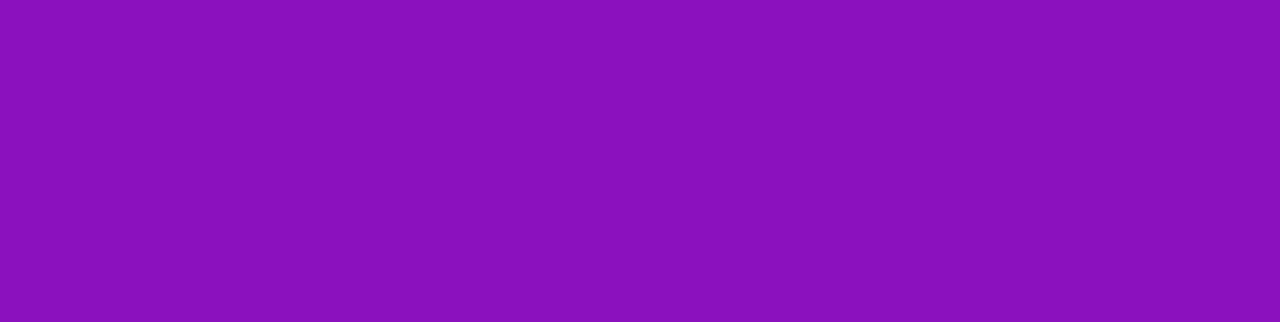
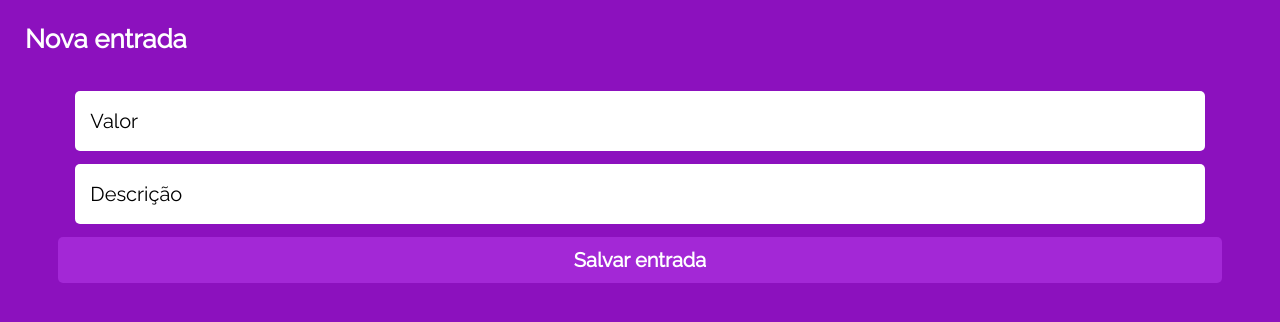
Before and after one commit to patricia270/mywallet-front, a JavaScript app: page /inputs in a window 1280 px wide. Shown: the top 322 px of the page. Built offline with nearby package versions, Linux system fonts and the light colour scheme; a web font is replaced by a local one.

Commit message:
Screen layout new input

```diff
--- a/src/App.js
+++ b/src/App.js
@@ -3,6 +3,7 @@ import GlobalStyle from "./Styles/GlobalStyle";
 import SignUp from "./Pages/SignUp";
 import SignIn from "./Pages/SignIn";
 import Registries from "./Pages/Registries";
+import NewInput from "./Pages/NewInput";
 
 function App() {
   return (
@@ -17,6 +18,9 @@ function App() {
         <Route path='/registries' exact>
           <Registries />
         </Route>
+        <Route path='/inputs' exact>
+          <NewInput />
+        </Route>
       </Switch>
       <GlobalStyle />
     </BrowserRouter>
--- /dev/null
+++ b/src/Pages/NewInput.js
@@ -0,0 +1,33 @@
+import styled from "styled-components";
+import {
+    Header,
+    Form,
+    SessionTitle,
+    Input,
+    ModelButton
+} from "../Styles/StyledComponents";
+
+function NewInput() {
+    return(
+        <>
+            <Header>
+                <SessionTitle>Nova entrada</SessionTitle>
+            </Header>
+            <ContainerNewInput>
+                <Form>
+                    <Input type="number" placeholder="Valor" />
+                    <Input type="text" placeholder="Descrição"/>
+                    <ModelButton>Salvar entrada</ModelButton>
+                </Form>
+            </ContainerNewInput>
+        </>
+    );
+}
+
+export default NewInput;
+
+const ContainerNewInput = styled.div`
+    display: flex;
+    flex-direction: column;
+    align-items: center;
+`;
--- a/src/Styles/StyledComponents.js
+++ b/src/Styles/StyledComponents.js
@@ -10,12 +10,12 @@ const Form = styled.form`
     width: 86.9vw;
     flex-direction: column;
     align-items: center;
-    margin-top: 95px;
     margin-bottom: 32px;
     text-align: center;
 `;
 
 const Title = styled.h1`
+    margin-top: 95px;
     font-size: 32px;
     color: #FFFFFF;
     font-family: 'Saira Stencil One', cursive;
```
